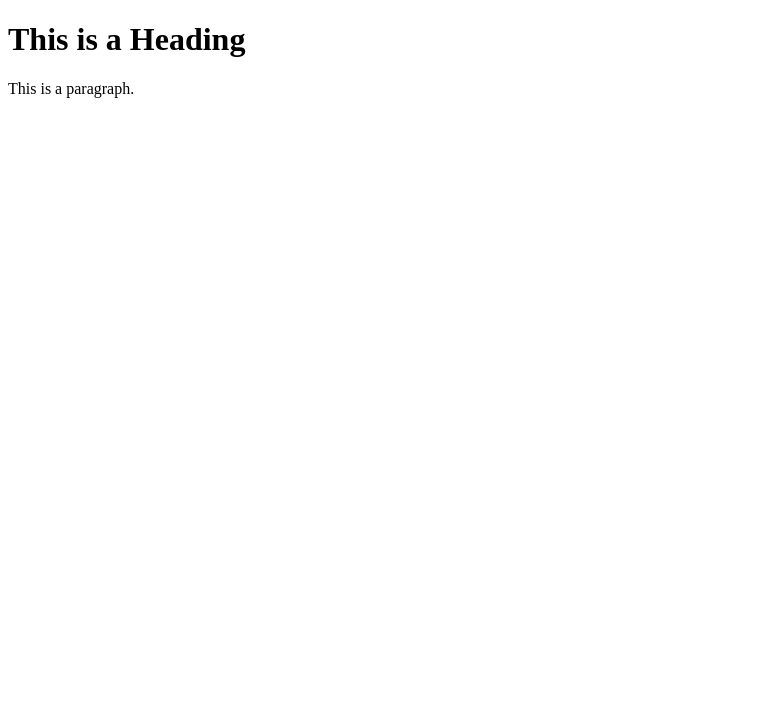
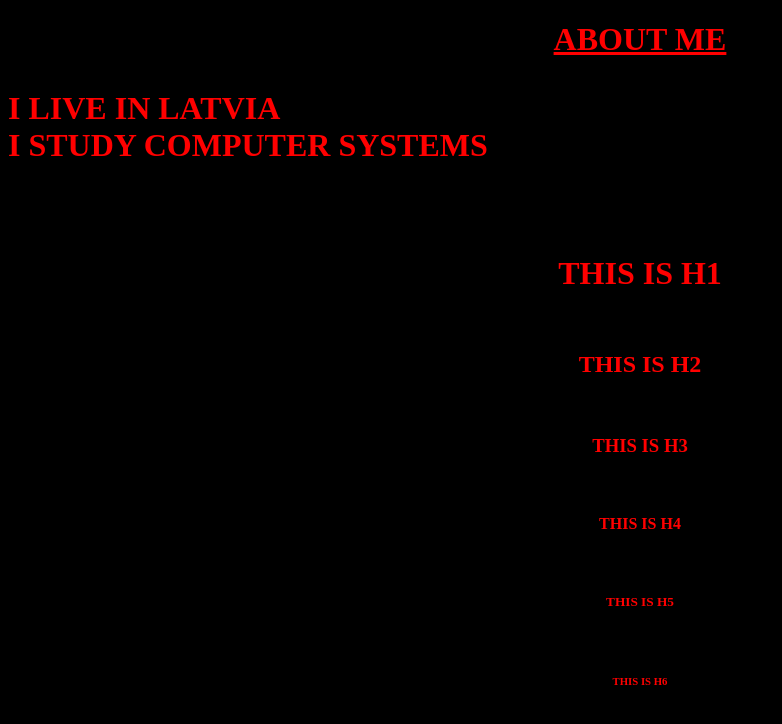
Before and after one commit to nithinchd04/nithin1, a plain HTML site: page index.html in a window 1280 px wide. Shown: the whole page, without its empty margins (0-782 px from the left). Drawn offline with Linux system fonts and the light colour scheme.

Commit message:
Update index.html

```diff
--- a/index.html
+++ b/index.html
@@ -1,12 +1,22 @@
-<!DOCTYPE html>
-<html>
-<head>
-<title>Page Title</title>
-</head>
-<body>
+<!DOCTYPE HTML>
+<HTML>
+	<HEAD>
+		<TITLE> NITHIN CHAND
+		</TITLE>
+	</HEAD>
 
-<h1>This is a Heading</h1>
-<p>This is a paragraph.</p>
+	<BODY BGCOLOR="0" TEXT="RED">
+	<H1 ALIGN= CENTER><U>ABOUT ME</U>
+	</H>
+	<P ALIGN= LEFT> I LIVE IN LATVIA<BR>I STUDY COMPUTER SYSTEMS </P>
+<BR>
 
-</body>
-</html>
+<H1 ALIGN= CENTER> THIS IS H1</H1><BR>
+<H2 ALIGN= CENTER> THIS IS H2</H2><BR>
+<H3 ALIGN= CENTER> THIS IS H3</H3><BR>
+<H4 ALIGN= CENTER> THIS IS H4</H4><BR>
+<H5 ALIGN= CENTER> THIS IS H5</H5><BR>
+<H6 ALIGN= CENTER> THIS IS H6</H6>
+
+	</BODY>
+</HTML>
```
